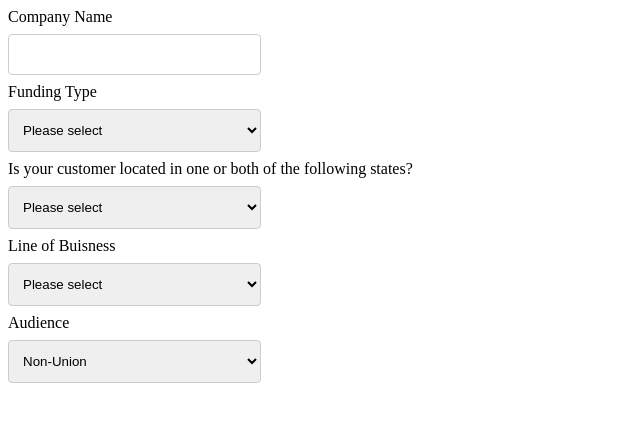
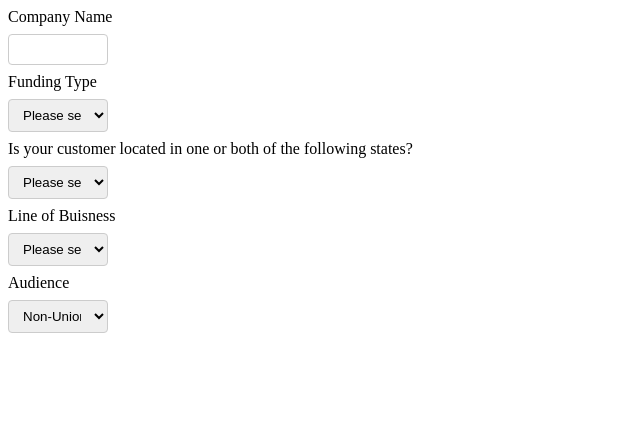
Before and after one commit to girish26/js-host, a plain HTML site: page index.html in a window 1280 px wide. Shown: the whole page, without its empty margins (0-640 px from the left). Drawn offline with nearby package versions, Linux system fonts and the light colour scheme.

Commit message:
Update product_style.css
changes

```diff
--- a/product_style.css
+++ b/product_style.css
@@ -1,7 +1,7 @@
 input[type=text], select {
 
-    width: 20%;
-    padding: 12px 10px;
+    width: 100px;
+    padding: 7px 10px;
     margin: 8px 0;
     display: block;
     border: 1px solid #ccc;
```
